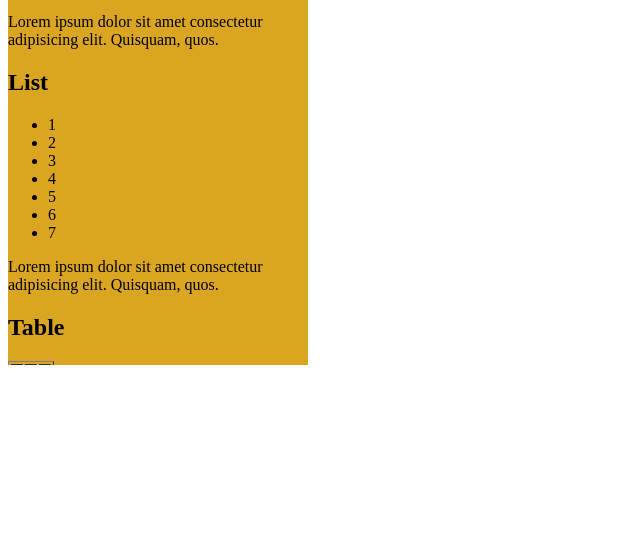
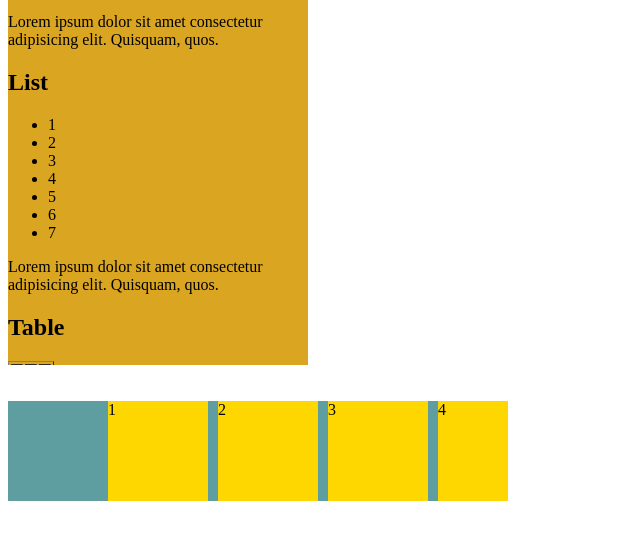
Before and after one commit to naruteride/scroll-bounce-only-css, a plain HTML site: page index.html in a window 1280 px wide. Shown: the part 143-677 px from the top of the page, without its empty margins (0-640 px from the left). Drawn offline with Linux system fonts and the light colour scheme.

Commit message:
x축 바운스 개발 중

```diff
--- a/style.css
+++ b/style.css
@@ -16,7 +16,8 @@
 
 
 /* for x axis */
-/* .scroll-bounce-container.x {
+.scroll-bounce-container.x {
 	scroll-snap-type: x mandatory;
 	padding: 0 100px;
-} */
+	display: flex;
+}
```
Also changed, not shown: index.html (+3 -2 lines).
